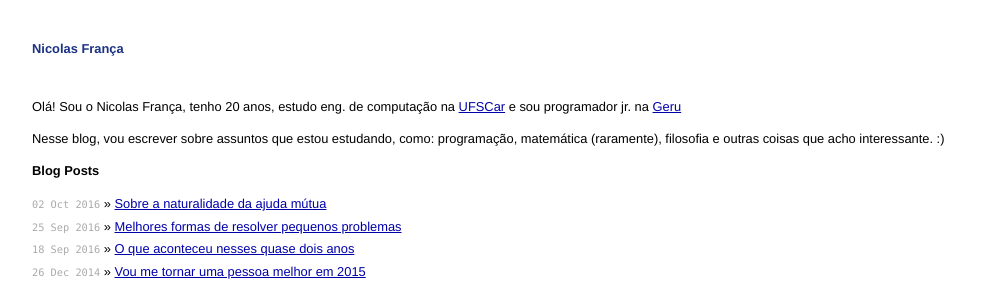
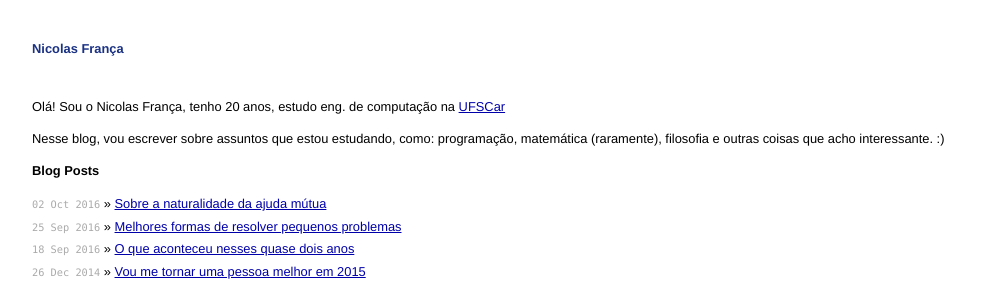
Before and after one commit to NicolasFrancaX/nicolasfrancax.github.io, a Jekyll site: the page built from index.html, in a window 1280 px wide. Shown: the top 286 px of the page, without its empty margins (148-1131 px from the left). Built offline with Jekyll 4.4.1, drawn with Linux system fonts in a browser that asks for light colours.

Commit message:
Update index.html

```diff
--- a/index.html
+++ b/index.html
@@ -4,7 +4,7 @@
 ---
 
 <div id="home">
-    <p>Olá! Sou o Nicolas França, tenho 20 anos, estudo eng. de computação na <a href="http://www2.ufscar.br/home/index.php">UFSCar</a> e sou programador jr. na <a href="https://www.geru.com.br/emprestimos">Geru</a></p>
+  <p>Olá! Sou o Nicolas França, tenho 20 anos, estudo eng. de computação na <a href="http://www2.ufscar.br/home/index.php">UFSCar</a></p>
   <p>Nesse blog, vou escrever sobre assuntos que estou estudando, como: programação, matemática (raramente), filosofia e outras coisas que acho interessante. :)</p>
   <h1>Blog Posts</h1>
   <ul class="posts">
```
